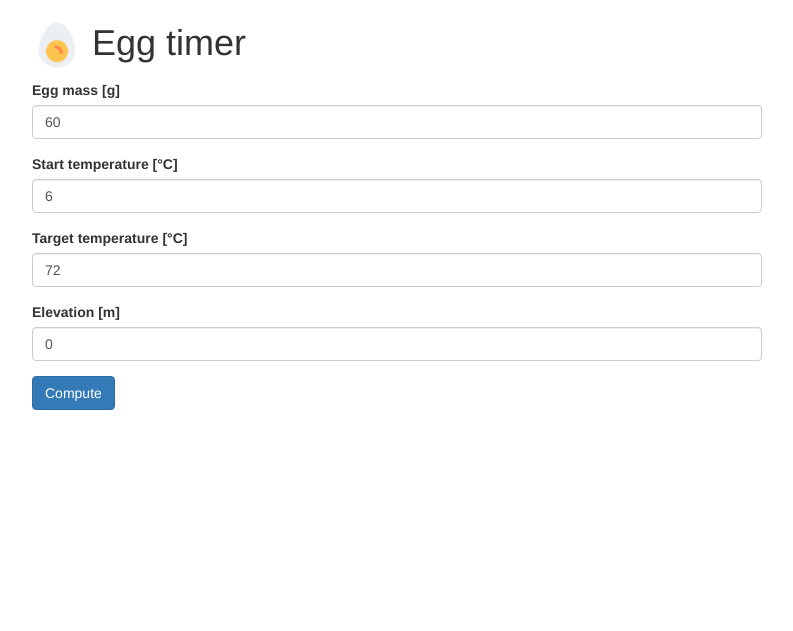
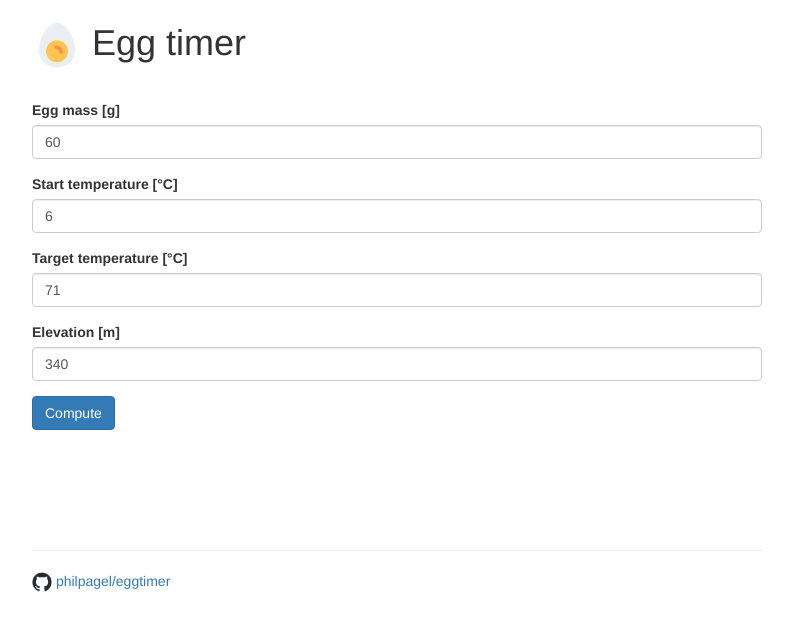
Before and after one commit to philpagel/eggtimer, a Flask app: page / in a window 1280 px wide. Shown: the top 631 px of the page, without its empty margins (53-846 px from the left). Run offline with Flask 3, Linux system fonts and the light colour scheme; some libraries are stand-ins or nearby versions.

Commit message:
Add more icons

```diff
--- a/app/app.py
+++ b/app/app.py
@@ -48,14 +48,14 @@ class EggForm(FlaskForm):
                 ]
             )
     target_temp = IntegerField(
-            "Target temperature [°C]", default=72,
+            "Target temperature [°C]", default=71,
             validators=[
                 DataRequired(),
                 NumberRange(min=30, max=90, message="Target temperature must be in [30, 90] °C")
                 ]
             )
     elevation = IntegerField(
-            "Elevation [m]", default=0,
+            "Elevation [m]", default=340,
             validators=[
                 DataRequired(),
                 NumberRange(min=0, max=8000, message="Elevation must be in [0, 8000] m")
--- a/app/templates/base.html
+++ b/app/templates/base.html
@@ -6,6 +6,12 @@
 
 {% block content %}
 <link rel="shortcut icon" href="{{ url_for('static', filename='favicon.ico') }}" />
+<link rel="shortcut icon" type="image/png" sizes="16x16" href="{{ url_for('static', filename='favicon-16x16.png') }}">
+<link rel="shortcut icon" type="image/png" sizes="32x32" href="{{ url_for('static', filename='favicon-32x32.png') }}">
+<link rel="shortcut icon" type="image/png" sizes="192x192" href="{{ url_for('static', filename='android-chrome-192x192.png') }}">
+<link rel="shortcut icon" type="image/png" sizes="512x512" href="{{ url_for('static', filename='android-chrome-512x512.png') }}">
+<link rel="apple-touch-icon" sizes="180x180" href="{{ url_for('static', filename='apple-touch-icon.png') }}">
+<link rel="manifest" href="{{ url_for('static', filename='manifest.json') }}" />
 <div class="container">
     <div class="col-sm-8">
         {% with messages = get_flashed_messages(with_categories=true) %}
--- a/app/templates/eggtime.html
+++ b/app/templates/eggtime.html
@@ -6,11 +6,15 @@
         <img src="{{ url_for('static', filename='egg.png') }}" width="50" />
         Egg timer
     </h1>
+    <br>
     <div>
        {{ wtf.quick_form(form, button_map={'submit':'primary'}) }}
     </div>
     {% if ((btime[0] != None) and (btime[1] != None))  %}
-    <h2>Boiling time: {{ btime[0] }}:{{ btime[1] }} </h2>
+    <h3>Boiling time: &nbsp;&nbsp;{{ btime[0] }}:{{ btime[1] }} [min:s]</h3>
     {% endif  %}
 
+    <br> <br> <br> <br> <br> <hr>
+    <a href="https://github.com/philpagel/eggtimer"><img src="{{ url_for('static', filename='github-mark.png') }}" height="20" /> philpagel/eggtimer</a>
+
 {% endblock %}
```
Also changed, not shown: app/static/github-mark.png (added), app/static/github-mark/github-mark-white.png (added), app/static/github-mark/github-mark-white.svg (added), app/static/github-mark/github-mark.svg (added), app/static/manifest.json (added), app/static/site.webmanifest (deleted), 1 other file.
